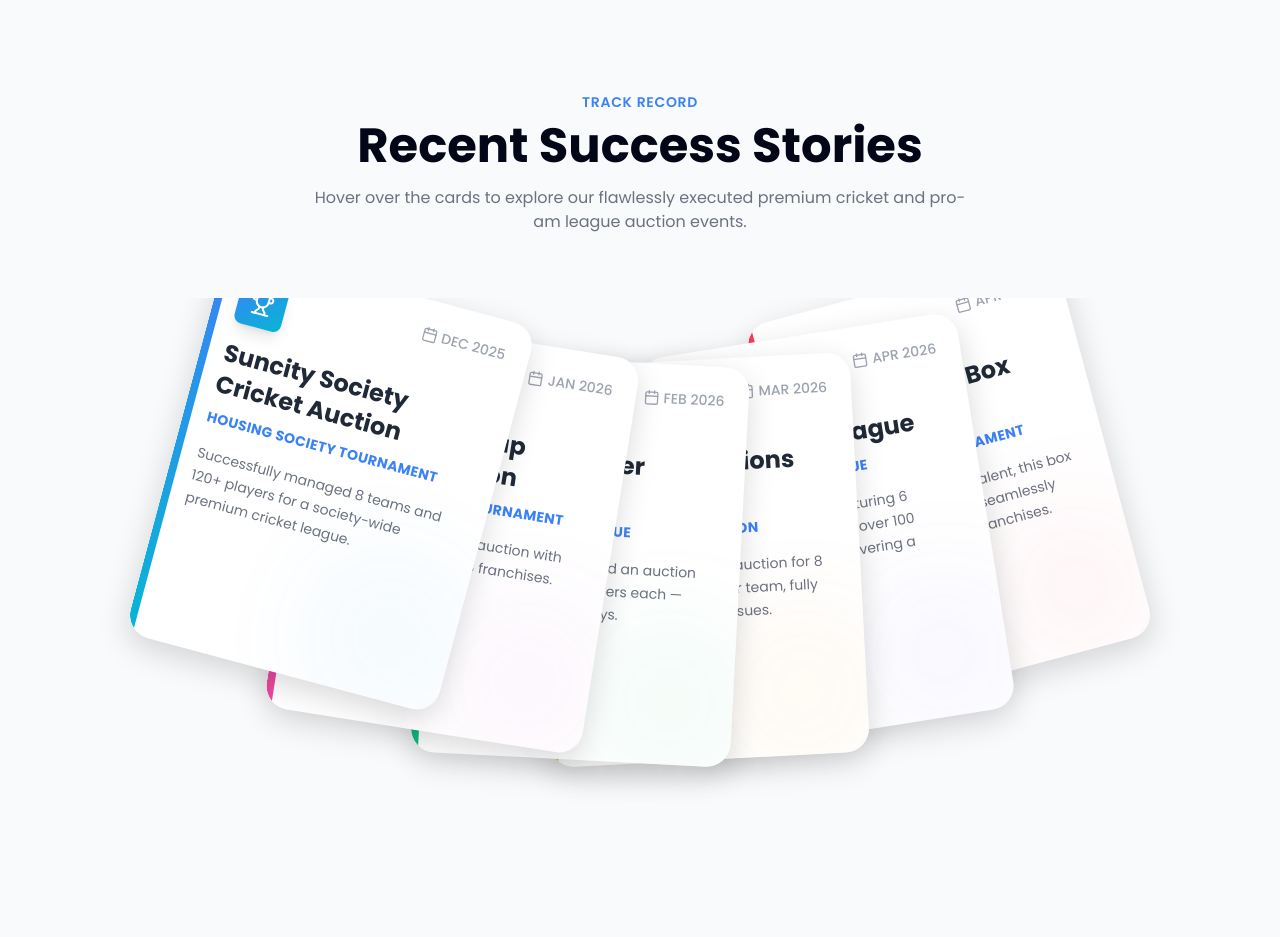
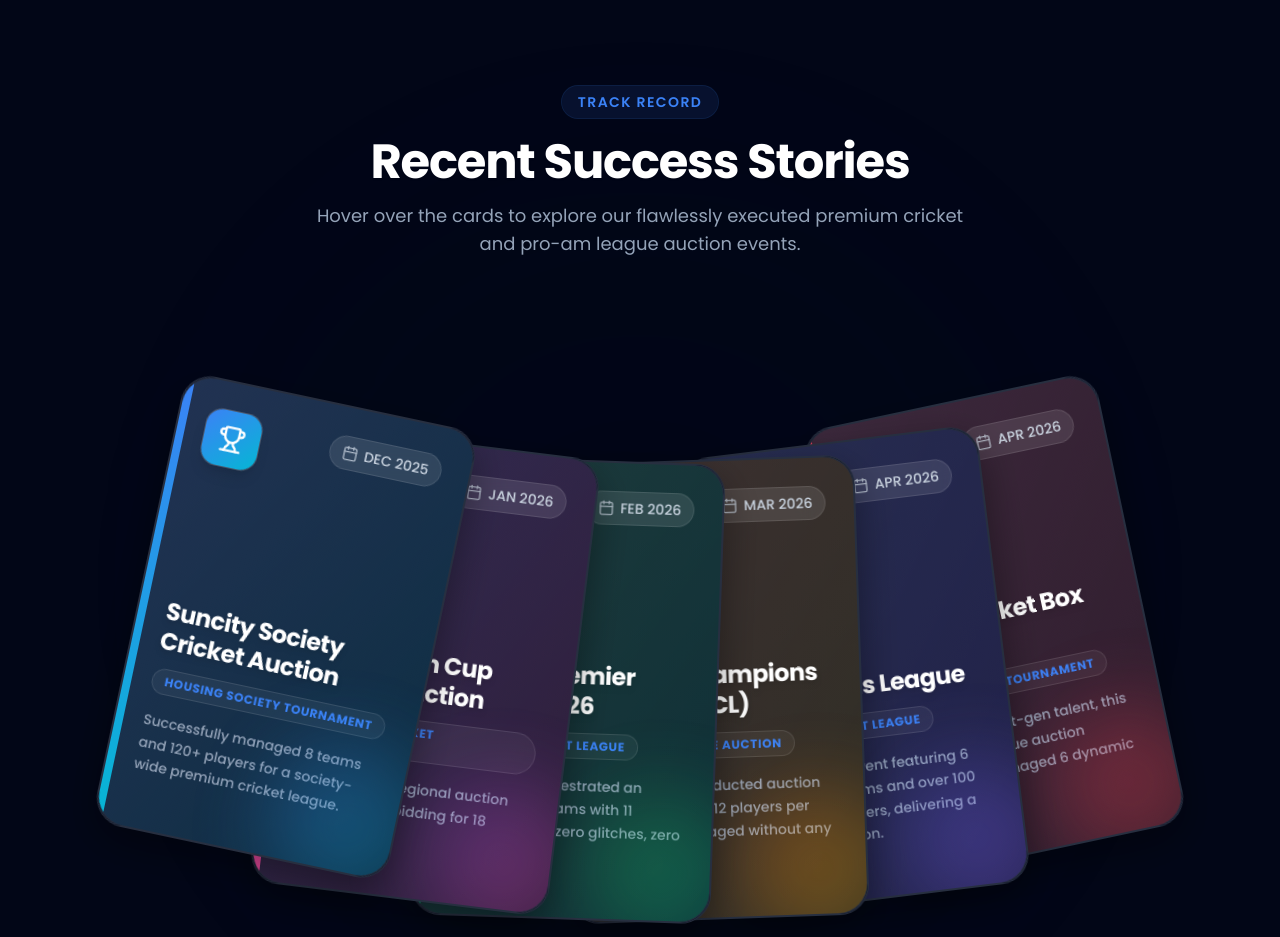
Before and after one commit to ShrijaySharma/ezauction_website, a React (Vite) app: page / in a window 1280 px wide. Shown: the part 1860-2797 px from the top of the page. Built offline with nearby package versions, Linux system fonts and the light colour scheme.

Commit message:
style: redesign BounceCards with dark theme and optimize performance

```diff
--- a/src/components/BounceCards.css
+++ b/src/components/BounceCards.css
@@ -8,19 +8,22 @@
 
 .card {
   position: absolute;
-  width: 320px;
-  height: 400px;
-  border-radius: 24px;
+  width: 300px;
+  height: 460px;
+  border-radius: 30px;
   overflow: hidden;
-  box-shadow: 0 10px 30px rgba(0, 0, 0, 0.15);
-  background: white;
+  box-shadow: 0 15px 40px rgba(0, 0, 0, 0.4);
+  background: #0f172a; /* Slate 900 for premium dark aesthetic */
+  border: 1px solid rgba(255, 255, 255, 0.1);
   cursor: pointer;
   display: flex;
   flex-direction: column;
+  will-change: transform, z-index;
+  transform-style: preserve-3d;
 }
 
 .card-content {
-  padding: 1.5rem;
+  padding: 1.75rem;
   display: flex;
   flex-direction: column;
   height: 100%;
@@ -31,13 +34,13 @@
 .card-background {
   position: absolute;
   inset: 0;
-  opacity: 0.1;
+  opacity: 0.15;
   z-index: 0;
-  transition: opacity 0.3s ease;
+  transition: opacity 0.4s ease;
 }
 
 .card:hover .card-background {
-  opacity: 0.2;
+  opacity: 0.3;
 }
 
 .card .image {
@@ -54,14 +57,14 @@
 
 @media (max-width: 768px) {
   .bounceCardsContainer {
-    transform: scale(0.7);
-    margin: -50px 0;
+    transform: scale(0.65);
+    margin: -30px 0;
   }
 }
 
 @media (max-width: 480px) {
   .bounceCardsContainer {
-    transform: scale(0.55);
-    margin: -80px 0;
+    transform: scale(0.5);
+    margin: -60px 0;
   }
 }
--- a/src/components/SuccessStories.jsx
+++ b/src/components/SuccessStories.jsx
@@ -51,55 +51,67 @@
 const SuccessStories = () => {
     // Defines transforms for 6 cards spacing them evenly
     const transformStyles = [
-        "rotate(15deg) translate(-320px)",
-        "rotate(9deg) translate(-190px)",
-        "rotate(3deg) translate(-60px)",
-        "rotate(-3deg) translate(60px)",
-        "rotate(-9deg) translate(190px)",
-        "rotate(-15deg) translate(320px)"
+        "rotate(12deg) translate(-360px) translateY(10px)",
+        "rotate(7deg) translate(-216px) translateY(5px)",
+        "rotate(2deg) translate(-72px)",
+        "rotate(-2deg) translate(72px)",
+        "rotate(-7deg) translate(216px) translateY(5px)",
+        "rotate(-12deg) translate(360px) translateY(10px)"
     ];
 
     const storyCards = stories.map((story, index) => (
-        <div key={index} className="w-full h-full relative overflow-hidden flex flex-col group rounded-3xl">
+        <div key={index} className="w-full h-full relative overflow-hidden flex flex-col group rounded-[30px] border border-white/10 bg-slate-900 shadow-2xl">
+            {/* Left Accent line */}
             <div className={`absolute top-0 left-0 w-2 h-full bg-gradient-to-b ${story.gradient} z-20`} />
-            <div className={`card-background bg-gradient-to-br ${story.gradient}`} />
-            <div className="card-content flex flex-col bg-white">
-                <div className="flex items-start justify-between mb-4">
-                    <div className={`w-12 h-12 rounded-lg bg-gradient-to-br ${story.gradient} flex items-center justify-center text-white shadow-lg`}>
-                        <Trophy className="w-6 h-6" />
+
+            {/* Background ambient glow effect */}
+            <div className="absolute inset-0 bg-gradient-to-br from-white/5 to-transparent z-10 pointer-events-none" />
+            <div className={`card-background bg-gradient-to-br ${story.gradient} opacity-20 pointer-events-none`} />
+
+            <div className="card-content flex flex-col relative z-30 p-8 h-full">
+                <div className="flex items-start justify-between mb-6">
+                    <div className={`w-14 h-14 rounded-2xl bg-gradient-to-br ${story.gradient} flex items-center justify-center text-white shadow-lg ring-1 ring-white/20`}>
+                        <Trophy className="w-7 h-7" />
                     </div>
-                    <div className="flex items-center text-gray-400 text-sm font-medium">
-                        <Calendar className="w-4 h-4 mr-1" />
+                    <div className="flex items-center text-slate-300 text-sm font-medium bg-white/10 px-3 py-1.5 rounded-full border border-white/10 backdrop-blur-md">
+                        <Calendar className="w-4 h-4 mr-1.5 opacity-80" />
                         {story.date}
                     </div>
                 </div>
 
-                <h3 className="text-xl md:text-2xl font-bold text-gray-800 mb-2 leading-tight">{story.title}</h3>
-                <div className="text-xs md:text-sm font-bold text-accent mb-4 uppercase tracking-wide">{story.role}</div>
-                <p className="text-gray-500 leading-relaxed text-sm">
-                    {story.description}
-                </p>
+                <div className="mt-auto mb-6">
+                    <h3 className="text-2xl font-bold text-white mb-3 leading-tight tracking-tight drop-shadow-md">{story.title}</h3>
+                    <div className="inline-block px-3 py-1 rounded-full bg-white/5 border border-white/10 text-xs font-bold text-accent mb-4 uppercase tracking-wider">{story.role}</div>
+                    <p className="text-slate-400 leading-relaxed text-sm font-medium">
+                        {story.description}
+                    </p>
+                </div>
 
-                <div className={`absolute bottom-0 right-0 w-32 h-32 bg-gradient-to-br ${story.gradient} rounded-full blur-3xl opacity-10 group-hover:opacity-20 transition-opacity`} />
+                {/* Bottom right glow */}
+                <div className={`absolute -bottom-8 -right-8 w-40 h-40 bg-gradient-to-br ${story.gradient} rounded-full blur-[40px] opacity-30 group-hover:opacity-50 transition-all duration-500`} />
             </div>
         </div>
     ));
 
     return (
-        <section id="gallery" className="py-24 bg-gray-50 relative overflow-hidden">
-            <div className="container mx-auto px-6">
-                <div className="text-center mb-16 relative z-10">
-                    <span className="text-accent font-semibold tracking-wider text-sm uppercase">Track Record</span>
-                    <h2 className="text-4xl md:text-5xl font-bold text-primary mt-2 mb-4">Recent Success Stories</h2>
-                    <p className="text-gray-500 max-w-2xl mx-auto">Hover over the cards to explore our flawlessly executed premium cricket and pro-am league auction events.</p>
+        <section id="gallery" className="py-24 bg-slate-950 relative overflow-hidden">
+            {/* Background elements */}
+            <div className="absolute top-0 inset-x-0 h-px bg-gradient-to-r from-transparent via-white/10 to-transparent" />
+            <div className="absolute top-1/2 left-1/2 -translate-x-1/2 -translate-y-1/2 w-[800px] h-[800px] opacity-20 bg-primary/20 rounded-full blur-[120px] pointer-events-none" />
+
+            <div className="container mx-auto px-6 relative z-10">
+                <div className="text-center mb-20">
+                    <span className="text-accent font-semibold tracking-widest text-sm uppercase bg-accent/10 text-accent px-4 py-1.5 rounded-full ring-1 ring-accent/20">Track Record</span>
+                    <h2 className="text-4xl md:text-5xl font-bold text-white mt-6 mb-4 tracking-tight drop-shadow-sm">Recent Success Stories</h2>
+                    <p className="text-slate-400 max-w-2xl mx-auto text-lg">Hover over the cards to explore our flawlessly executed premium cricket and pro-am league auction events.</p>
                 </div>
 
-                <div className="flex justify-center items-center w-full max-w-[100vw] overflow-x-hidden pt-10 pb-20">
+                <div className="flex justify-center items-center w-full max-w-[100vw] overflow-visible pt-16 pb-24">
                     <BounceCards
                         items={storyCards}
                         transformStyles={transformStyles}
                         containerWidth="100%"
-                        containerHeight={450}
+                        containerHeight={580}
                         easeType="back.out(1.2)"
                         animationDelay={0.2}
                     />
```
